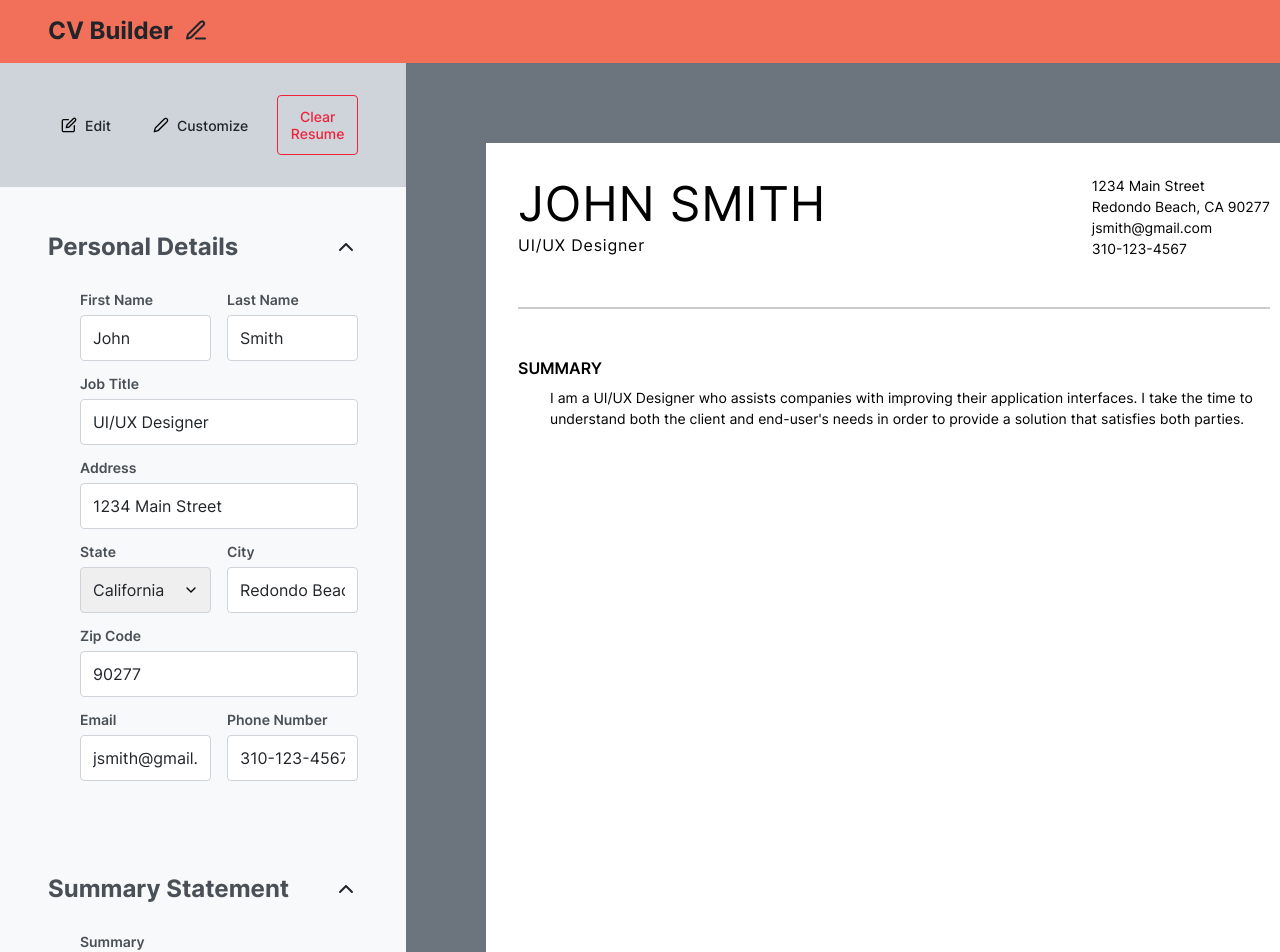
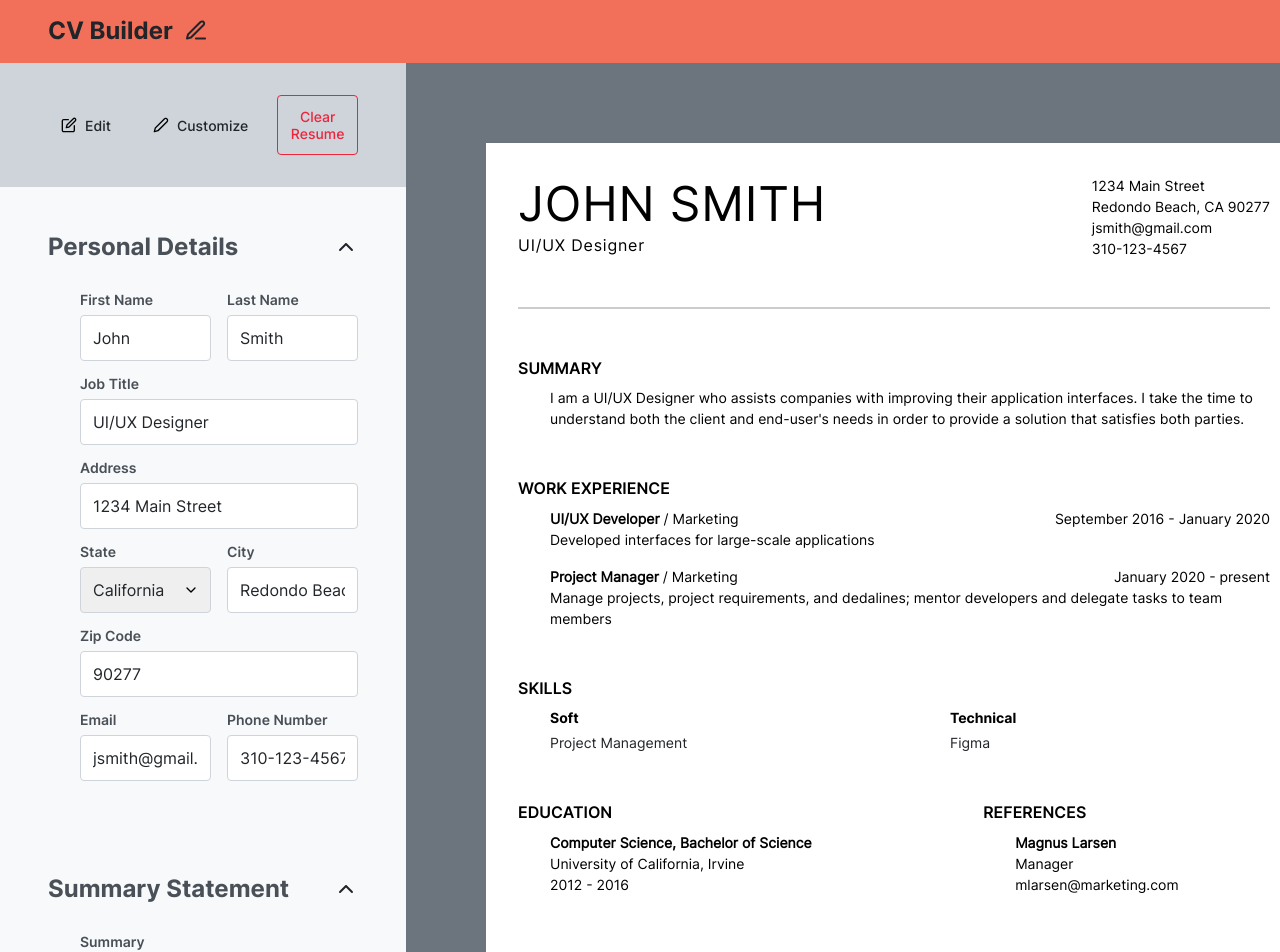
Before and after one commit to vbelmonte/cv-application, a React (Vite) app: page / in a window 1280 px wide. Shown: the top 952 px of the page. Built offline with nearby package versions, Linux system fonts and the light colour scheme.

Commit message:
Implement initial state values for a resume sample preview

```diff
--- a/src/App.jsx
+++ b/src/App.jsx
@@ -126,23 +126,23 @@ function Main() {
   const [awardForm, setAwardForm] = useState(<></>);
   const [referenceForm, setReferenceForm] = useState(<></>);
 
-  const [workEntries, setWorkEntries] = useState(<></>);
+  const [workArray, setWorkArray] = useState([{position: 'UI/UX Developer', company: 'Marketing', startDate: 'September 2016', endDate: 'January 2020', description: 'Developed interfaces for large-scale applications', key: self.crypto.randomUUID(), visibility: true, type: 'work'}, {position: 'Project Manager', company: 'Marketing', startDate: 'January 2020', endDate: 'present', description: 'Manage projects, project requirements, and dedalines; mentor developers and delegate tasks to team members', key: self.crypto.randomUUID(), visibility: true, type: 'work'}]);
+  const [volunteerArray, setVolunteerArray] = useState([]);
+  const [educationArray, setEducationArray] = useState([{degree: 'Computer Science, Bachelor of Science', institution: 'University of California, Irvine', startDate: '2012', endDate: '2016', key: self.crypto.randomUUID(), visibility: true, type: 'education'}]);
+  const [certificationArray, setCertificationArray] = useState([]);
+  const [skillSoftArray, setSkillSoftArray] = useState([{skill: 'Project Management', key: self.crypto.randomUUID(), visibility: true, type: 'skill-soft'}]);
+  const [skillTechArray, setSkillTechArray] = useState([{skill: 'Figma', key: self.crypto.randomUUID(), visibility: true, type: 'skill-technical'}]);
+  const [awardArray, setAwardArray] = useState([]);
+  const [referenceArray, setReferenceArray] = useState([{name: 'Magnus Larsen', position: 'Manager', contact: 'mlarsen@marketing.com', visibility: true, key: self.crypto.randomUUID(), type: 'reference'}]);
+
+  const [workEntries, setWorkEntries] = useState(<List list={workArray} formClass='work' callBack={updateEntry} warningCallBack={displayWarning} />);
   const [volunteerEntries, setVolunteerEntries] = useState(<></>);
-  const [educationEntries, setEducationEntries] = useState(<></>);
+  const [educationEntries, setEducationEntries] = useState(<List list={educationArray} formClass='education' callBack={updateEntry} warningCallBack={displayWarning} />);
   const [certificationEntries, setCertificationEntries] = useState(<></>);
-  const [skillSoftEntries, setSkillSoftEntries] = useState(<></>);
-  const [skillTechEntries, setSkillTechEntries] = useState(<></>);
+  const [skillSoftEntries, setSkillSoftEntries] = useState(<List list={skillSoftArray} formClass='skill-soft' callBack={updateEntry} warningCallBack={displayWarning} />);
+  const [skillTechEntries, setSkillTechEntries] = useState(<List list={skillTechArray} formClass='skill-technical' callBack={updateEntry} warningCallBack={displayWarning} />);
   const [awardEntries, setAwardEntries] = useState(<></>);
-  const [referenceEntries, setReferenceEntries] = useState(<></>);
-
-  const [workArray, setWorkArray] = useState([]);
-  const [volunteerArray, setVolunteerArray] = useState([]);
-  const [educationArray, setEducationArray] = useState([]);
-  const [certificationArray, setCertificationArray] = useState([]);
-  const [skillSoftArray, setSkillSoftArray] = useState([]);
-  const [skillTechArray, setSkillTechArray] = useState([]);
-  const [awardArray, setAwardArray] = useState([]);
-  const [referenceArray, setReferenceArray] = useState([]);
+  const [referenceEntries, setReferenceEntries] = useState(<List list={referenceArray} formClass='reference' callBack={updateEntry} warningCallBack={displayWarning} />);
 
   const [skillType, setSkillType] = useState('default');
 
```
